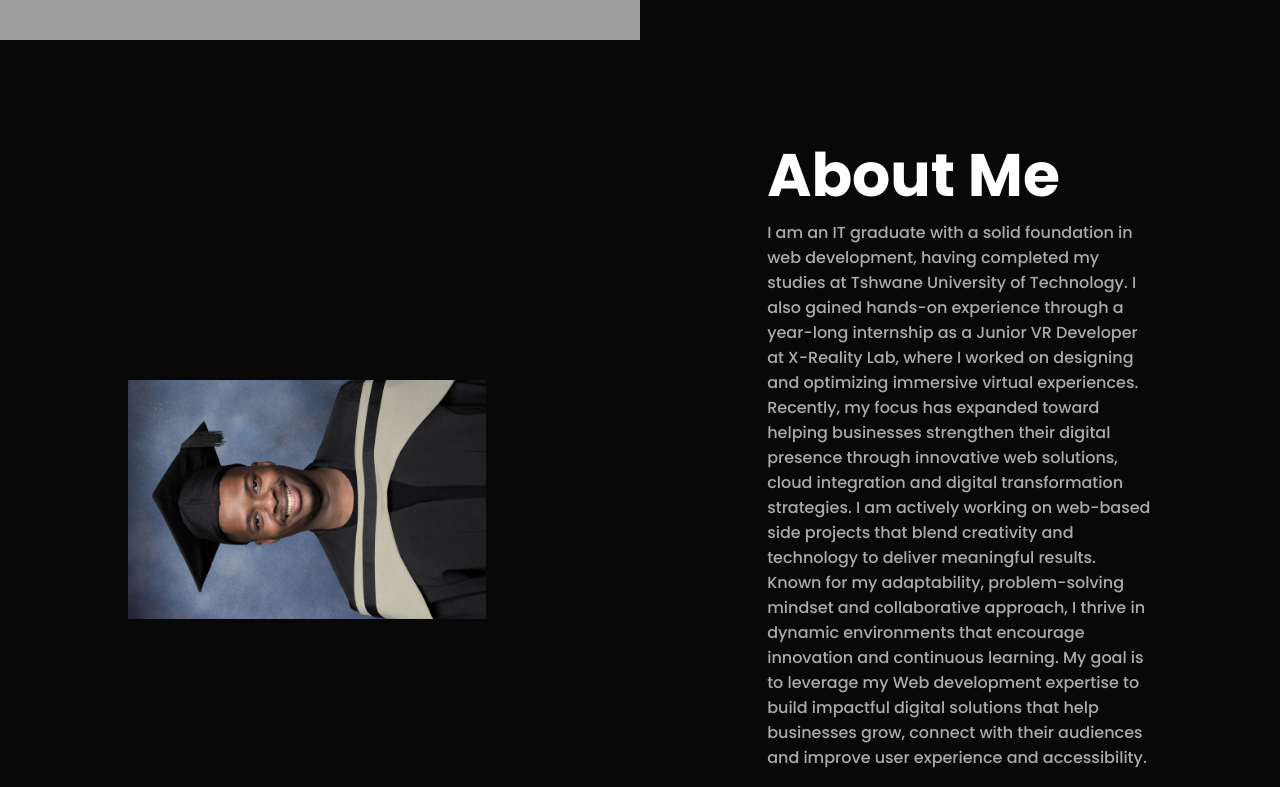
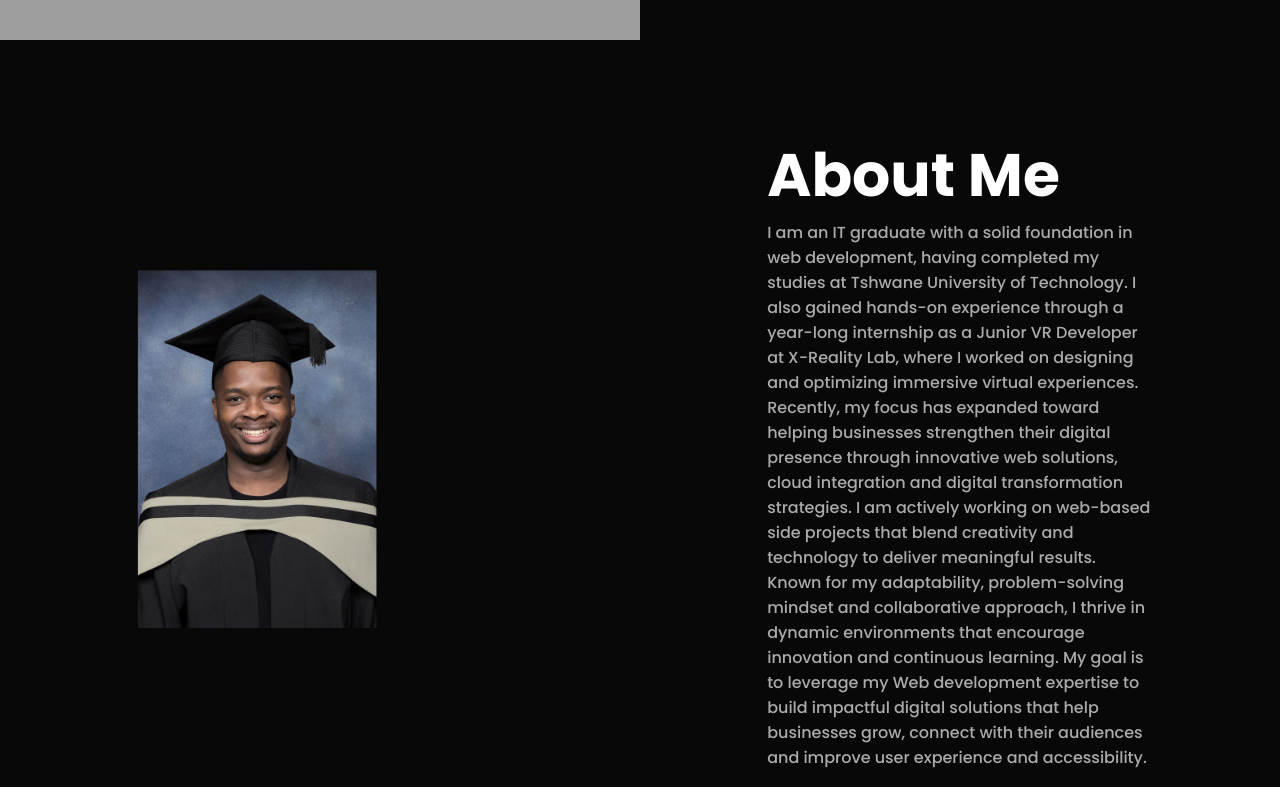
Before and after one commit to doskiey/kutlwano-mmola-portfolio, a plain HTML site: page index.html in a window 1280 px wide. Shown: the part 760-1547 px from the top of the page. Drawn offline with Linux system fonts and the light colour scheme; grey boxes are pictures that could not be loaded.

Commit message:
Update style.css

```diff
--- a/style.css
+++ b/style.css
@@ -102,7 +102,7 @@ nav ul li a:hover::after{
 .about-image{
   width: 600px;
   height: auto;
-  transform: rotate(0deg);
+  transform: rotate(90deg);
   padding-top: 250px;
   padding-bottom: 150px;
 }
```
